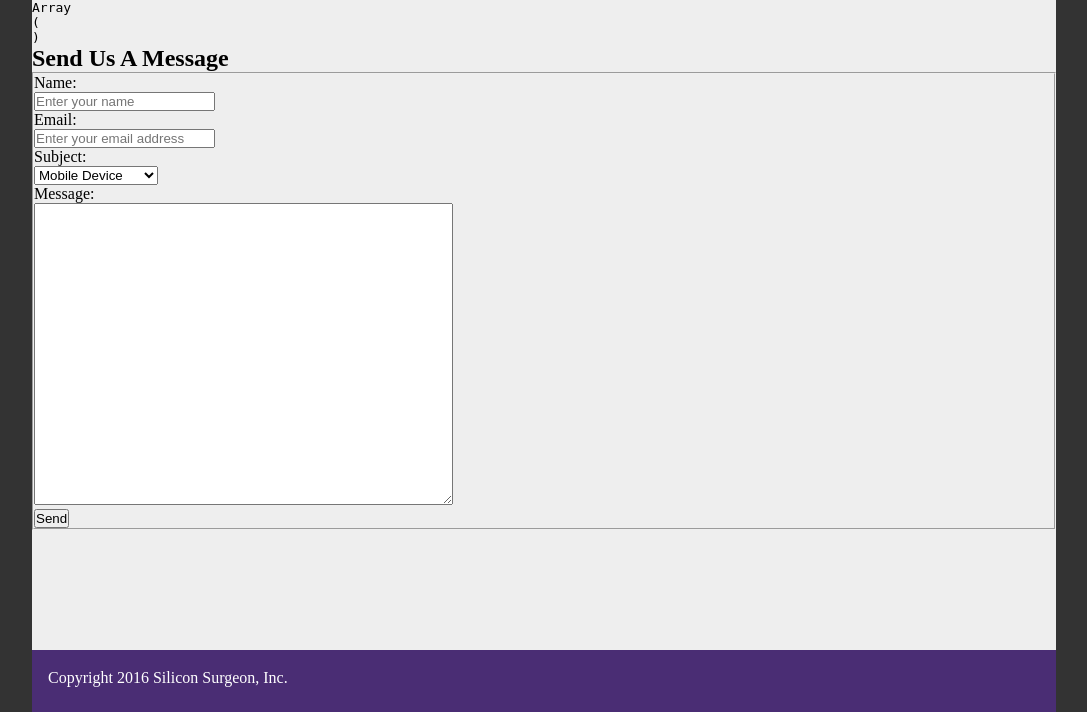
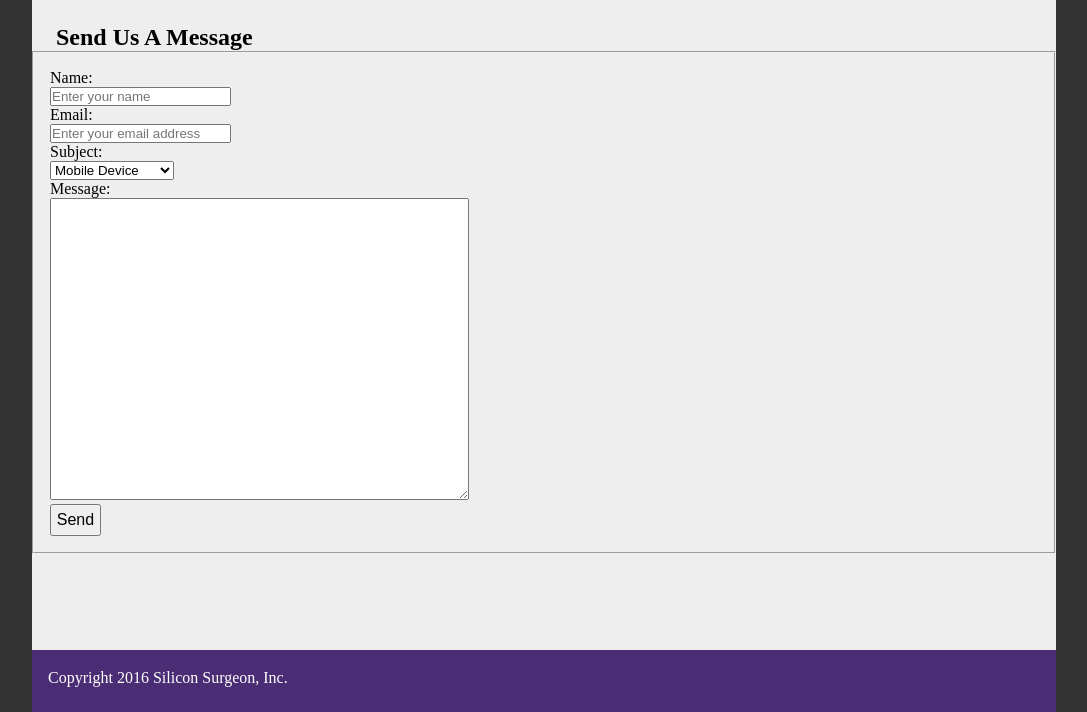
Before and after one commit to flamestormp/siliconsurgeon, a PHP site: page /contact.php in a window 1280 px wide. Shown: the part 159-871 px from the top of the page, without its empty margins (96-1183 px from the left). Run offline with PHP 8.4, Linux system fonts and the light colour scheme; data that the repository does not hold is empty.

Commit message:
a few style changes, mostly for form

```diff
--- a/contact.php
+++ b/contact.php
@@ -4,9 +4,9 @@
         <div id="wrap">
         <div id="main">
 <?php
-print "<pre>";
+/*print "<pre>";
 print_r($_POST);
-print "</pre>";
+print "</pre>";*/
 $thisURL = $domain . $phpSelf;
 
 /** Form Variables **/
--- a/css/theme.css
+++ b/css/theme.css
@@ -17,6 +17,27 @@ h1#title{
 
 h1#title,p#footer{
     color:white;
+}
+
+iframe{
+    margin: 1em 3em;
+}
+
+h2{
+    margin: 1em 1em 0 1em;
+}
+
+input#Send{
+    font-size: medium;
+    padding: .3em;
+}
+
+input#Send:hover{
+    font-weight: bold;
+}
+
+fieldset{
+    padding: 1em;
 }
 
 header {
```
